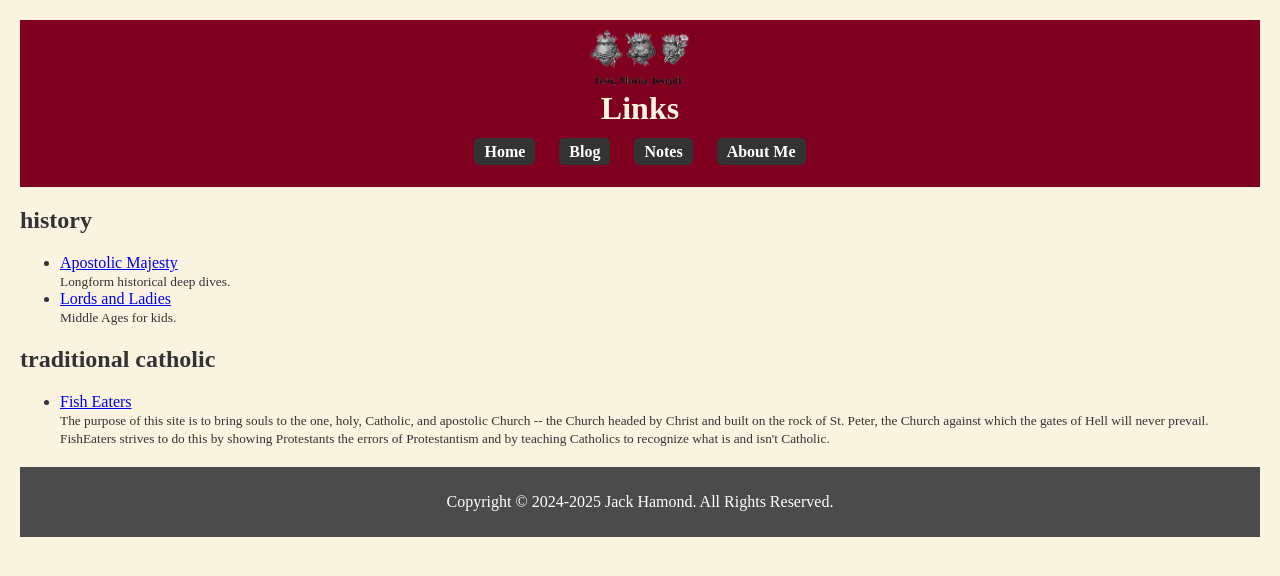
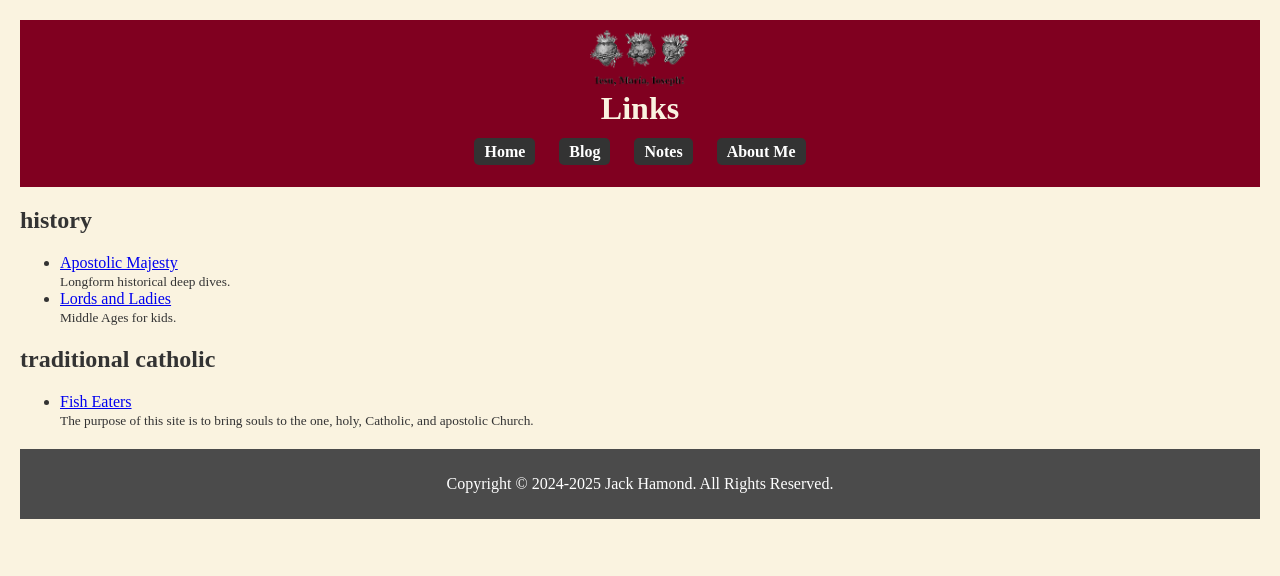
Before and after one commit to jackhamond/jackhamond.github.io, a Jekyll site: the page built from indices/links.html, in a window 1280 px wide. Shown: the top 576 px of the page. Built offline with Jekyll 4.4.1, drawn with Linux system fonts in a browser that asks for light colours.

Commit message:
Update links.yml

```diff
--- a/_data/links.yml
+++ b/_data/links.yml
@@ -10,5 +10,5 @@
 
 - title: "Fish Eaters"
   url: "https://www.fisheaters.com/"
-  description: "The purpose of this site is to bring souls to the one, holy, Catholic, and apostolic Church -- the Church headed by Christ and built on the rock of St. Peter, the Church against which the gates of Hell will never prevail. FishEaters strives to do this by showing Protestants the errors of Protestantism and by teaching Catholics to recognize what is and isn't Catholic."
+  description: "The purpose of this site is to bring souls to the one, holy, Catholic, and apostolic Church."
   tags: ["traditional catholic"]
```
